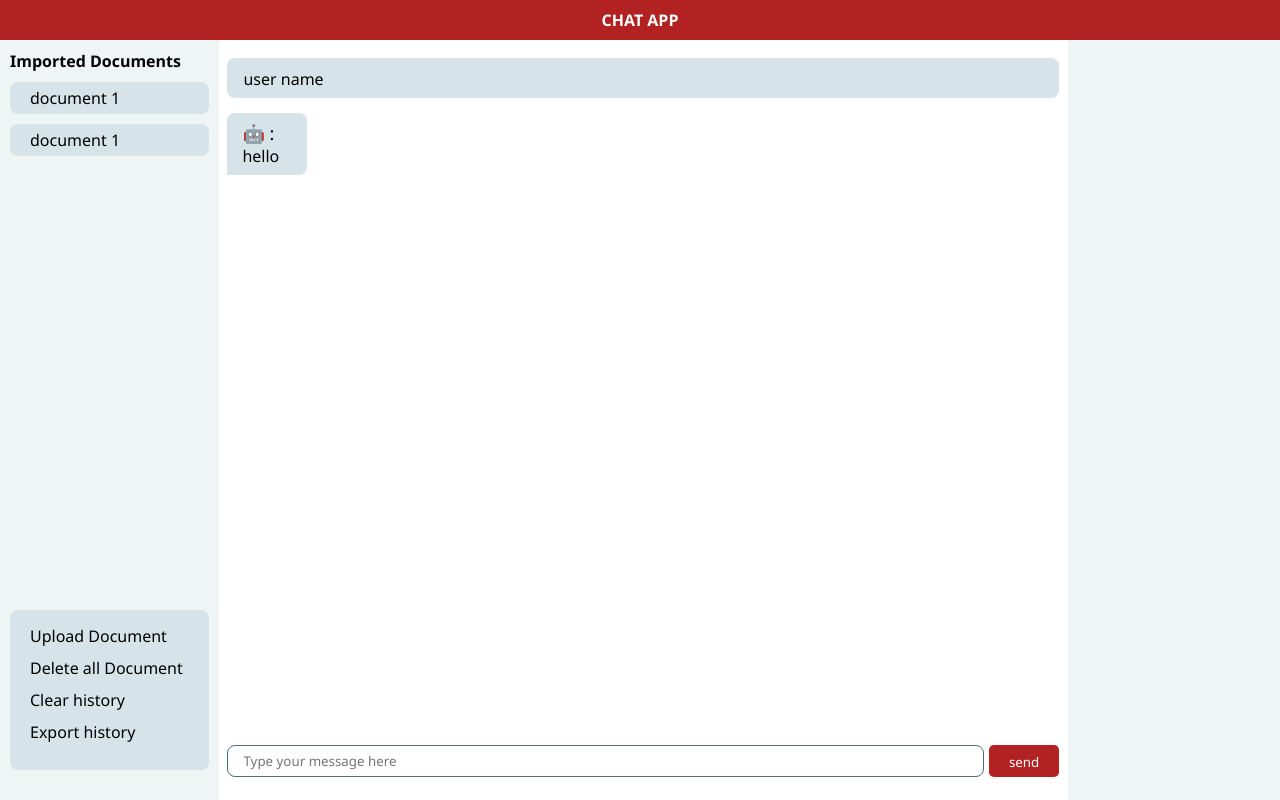
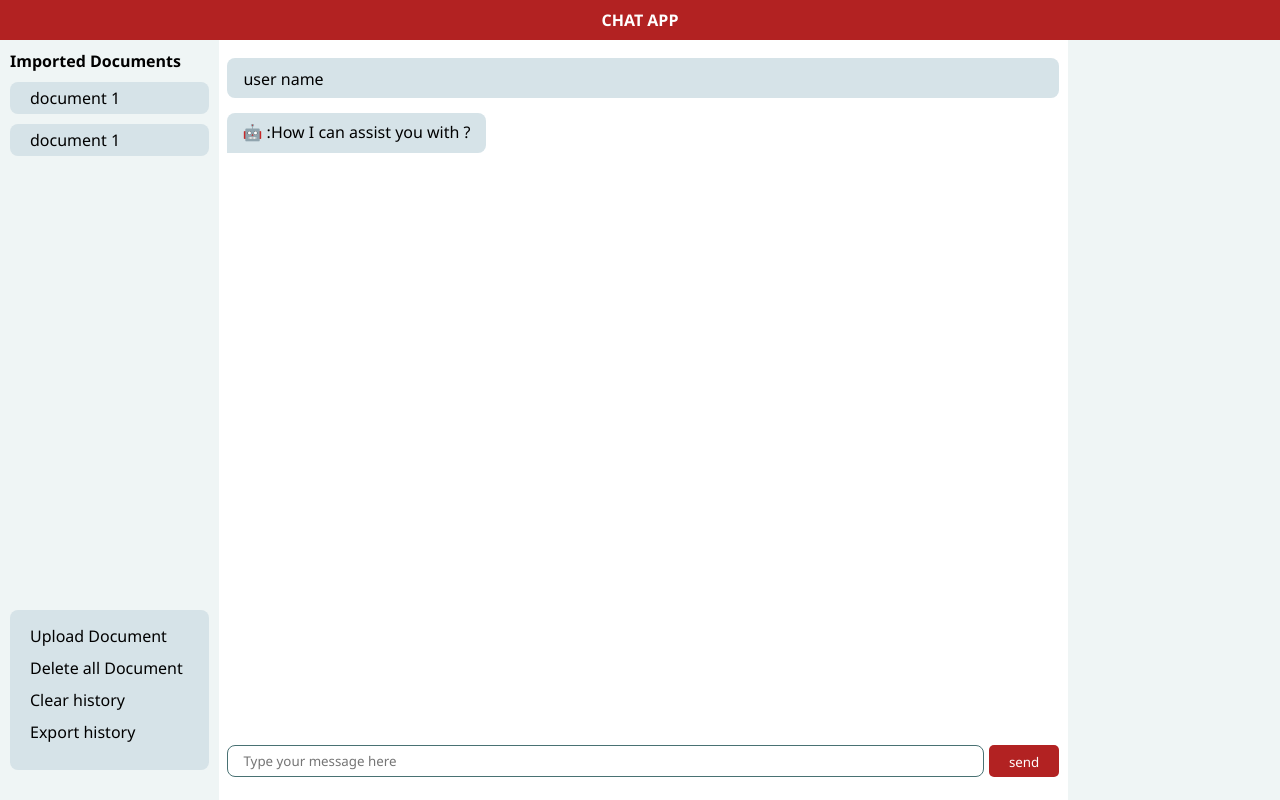
Before and after one commit to im-saikumar/Chat-App-UI, a React (Create React App) app: page / in a window 1280 px wide. Built offline with nearby package versions, Linux system fonts and the light colour scheme.

Commit message:
changing alignment of bot icon

```diff
--- a/src/components/ChatComponent.jsx
+++ b/src/components/ChatComponent.jsx
@@ -2,7 +2,7 @@ import React, { useEffect, useRef, useState } from "react";
 import Loader from "./loader";
 
 const ChatComponent = () => {
-  const [imessage, setImessage] = useState([{ bot: true, message: "hello" }]);
+  const [imessage, setImessage] = useState([{ bot: true, message: "How I can assist you with ? " }]);
   const [text, setText] = useState("");
   const [loading, setLoading] = useState(false)
 
@@ -62,10 +62,10 @@ const ChatComponent = () => {
             margin: "5px 0",
           }}
         >
-          <p style={{ margin: 0, fontSize: "large" }}>
+          {/* <p style={{ margin: 0, fontSize: "large" }}>
             {bot ? "🤖" : "🕴"} :
-          </p>
-          <p style={{ margin: 0 }}>{msg.message}</p>
+          </p> */}
+          <p style={{ margin: 0 }}> {bot ? "🤖 " : "🕴"} :{msg.message}</p>
         </div>
         <div style={{ flex: 2 }}></div>
       </div>
```
